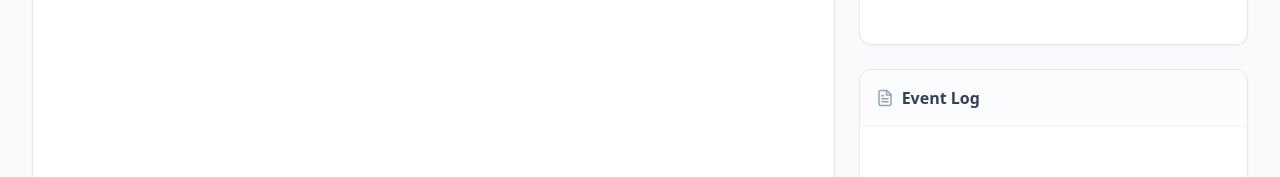
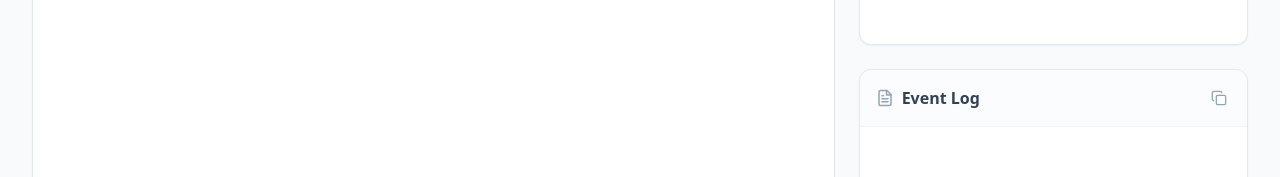
Before and after one commit to brabsmit/Kalshi-Arbitrage-Dashboard, a React (Vite) app in the folder kalshi-dashboard/: page / in a window 1280 px wide. Shown: the part 545-722 px from the top of the page. Built offline with nearby package versions, Linux system fonts and the light colour scheme.

Commit message:
feat(ux): add copy logs button to EventLog
- Added 'Copy' icon to EventLog header
- Implemented copy-to-clipboard functionality for event logs
- Added visual feedback (checkmark icon) on successful copy
- Added Playwright test for copy button interaction

```diff
--- a/kalshi-dashboard/src/App.jsx
+++ b/kalshi-dashboard/src/App.jsx
@@ -1,6 +1,6 @@
 // File: src/App.jsx
 import React, { useState, useEffect, useCallback, useRef, useMemo, useId } from 'react';
-import { Settings, Play, Pause, TrendingUp, DollarSign, AlertCircle, Briefcase, Activity, Trophy, Clock, Zap, Wallet, X, Check, Loader2, Hash, ArrowUp, ArrowDown, Calendar, XCircle, Bot, Wifi, WifiOff, Info, FileText, Droplets, Calculator, ChevronDown, Eye, EyeOff, Upload } from 'lucide-react';
+import { Settings, Play, Pause, TrendingUp, DollarSign, AlertCircle, Briefcase, Activity, Trophy, Clock, Zap, Wallet, X, Check, Loader2, Hash, ArrowUp, ArrowDown, Calendar, XCircle, Bot, Wifi, WifiOff, Info, FileText, Droplets, Calculator, ChevronDown, Eye, EyeOff, Upload, Copy } from 'lucide-react';
 import { SPORT_MAPPING, findKalshiMatch } from './utils/kalshiMatching';
 import {
     americanToProbability,
@@ -1634,6 +1634,8 @@ const PortfolioSection = ({ activeTab, positions, markets, tradeHistory, onAnaly
 
 const EventLog = ({ logs }) => {
     const scrollRef = useRef(null);
+    const [copied, setCopied] = useState(false);
+
     useEffect(() => {
         if (scrollRef.current) {
             const { scrollTop, scrollHeight, clientHeight } = scrollRef.current;
@@ -1644,10 +1646,28 @@ const EventLog = ({ logs }) => {
         }
     }, [logs]);
 
+    const handleCopy = () => {
+        const text = logs.map(l => `[${new Date(l.timestamp).toLocaleTimeString()}] [${l.type}] ${l.message}`).join('\n');
+        navigator.clipboard.writeText(text).then(() => {
+            setCopied(true);
+            setTimeout(() => setCopied(false), 2000);
+        }).catch(err => {
+            console.error('Failed to copy logs:', err);
+        });
+    };
+
     return (
         <div className="bg-white rounded-xl shadow-sm border border-slate-200 overflow-hidden flex flex-col h-[300px]">
-             <div className="p-4 border-b border-slate-100 bg-slate-50/50">
+             <div className="p-4 border-b border-slate-100 bg-slate-50/50 flex justify-between items-center">
                 <h3 className="font-bold text-slate-700 flex items-center gap-2"><FileText size={18} className="text-slate-400"/> Event Log</h3>
+                <button
+                    onClick={handleCopy}
+                    className="text-slate-400 hover:text-blue-600 transition-colors focus:outline-none focus-visible:ring-2 focus-visible:ring-blue-500 rounded p-1"
+                    aria-label="Copy logs to clipboard"
+                    title="Copy logs"
+                >
+                    {copied ? <Check size={16} className="text-emerald-500" /> : <Copy size={16} />}
+                </button>
             </div>
             <div ref={scrollRef} className="overflow-y-auto p-4 space-y-2 flex-1 font-mono text-xs">
                 {logs.length === 0 && <div className="text-slate-400 text-center italic mt-10">No events yet</div>}
```
Also changed, not shown: 2 other files (tests, documents, lock files or other folders).
